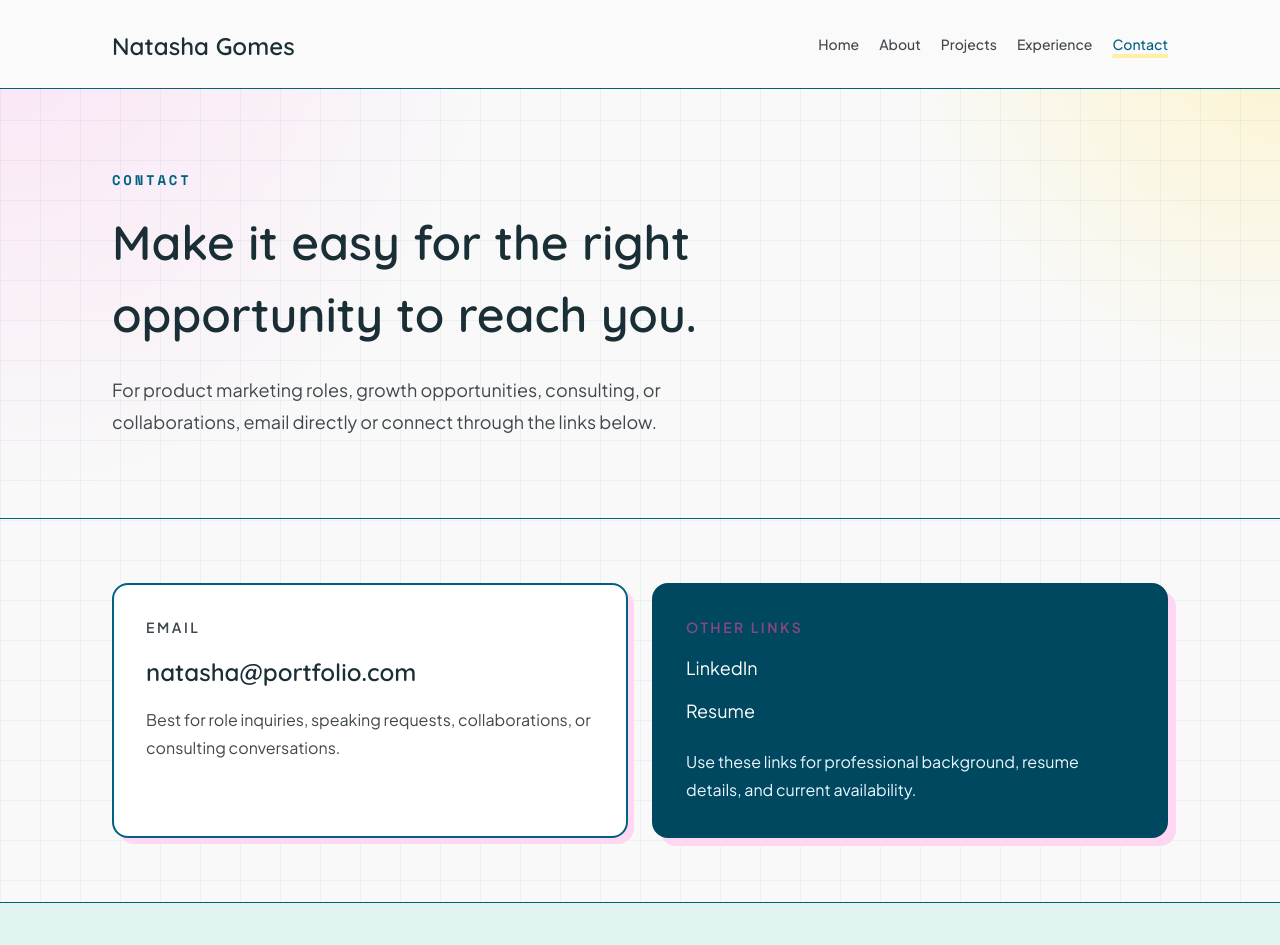
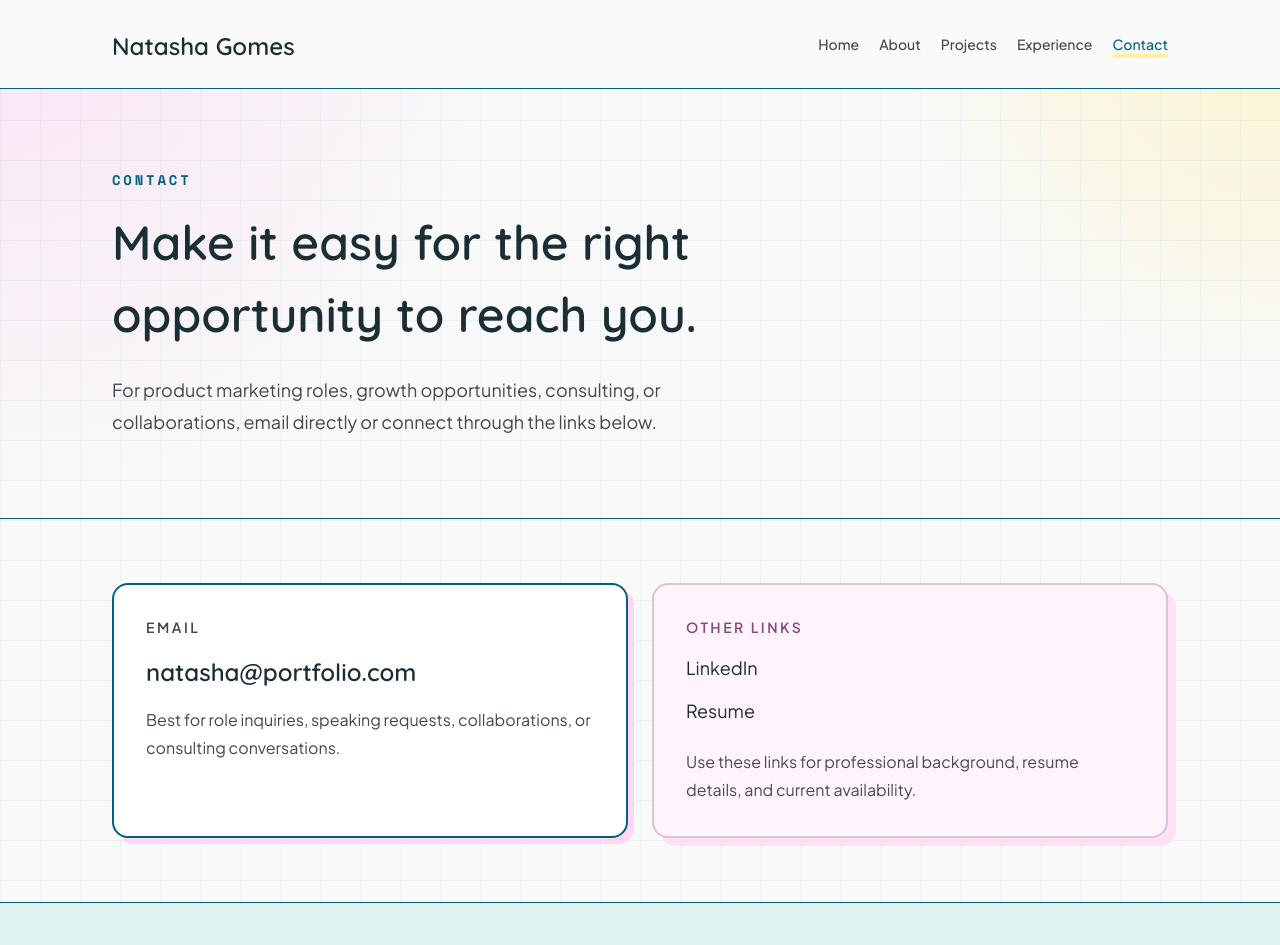
Before and after one commit to knnthgms/natasha-gomes-portfolio, a Next.js app: page /contact in a window 1280 px wide. Shown: the top 945 px of the page. Built offline with nearby package versions, Linux system fonts and the light colour scheme.

Commit message:
remove surface strong color

```diff
--- a/src/pages/contact.tsx
+++ b/src/pages/contact.tsx
@@ -46,15 +46,11 @@ const ContactPage = () => (
         <div className="mt-4 space-y-4 text-lg">
           {contact.linkCard.links.map((link) =>
             link.href.startsWith('/') ? (
-              <Link
-                key={link.label}
-                className="block text-white"
-                href={link.href}
-              >
+              <Link key={link.label} className="block" href={link.href}>
                 {link.label}
               </Link>
             ) : (
-              <a key={link.label} className="block text-white" href={link.href}>
+              <a key={link.label} className="block" href={link.href}>
                 {link.label}
               </a>
             ),
--- a/src/styles/global.css
+++ b/src/styles/global.css
@@ -11,7 +11,7 @@
     --theme-bg-muted: #e2e2e2;
     --theme-surface: #ffffff;
     --theme-surface-alt: #f3f3f4;
-    --theme-surface-strong: #004860;
+    --theme-surface-strong: #fff4fb;
     --theme-border: #006180;
     --theme-text: #1a2e35;
     --theme-text-muted: #40484d;
--- a/src/templates/Base.tsx
+++ b/src/templates/Base.tsx
@@ -264,7 +264,7 @@ const Base = () => (
           <ThemedButtonLink
             className="rounded-full px-6 py-3 text-sm font-semibold transition"
             href={home.contactCta.secondaryAction.href}
-            variant="outline"
+            variant="secondary"
           >
             {home.contactCta.secondaryAction.label}
           </ThemedButtonLink>
--- a/src/theme/Theme.tsx
+++ b/src/theme/Theme.tsx
@@ -59,7 +59,7 @@ const themeStyles = {
     letterSpacing: 0,
   },
   strongHeading: {
-    color: 'var(--theme-text-soft)',
+    color: 'var(--theme-text)',
     fontFamily: 'Quicksand, "Plus Jakarta Sans", sans-serif',
     letterSpacing: 0,
   },
@@ -75,11 +75,16 @@ const themeStyles = {
   },
   strongBody: {
     color:
-      'color-mix(in srgb, var(--theme-text-soft) 82%, var(--theme-accent-soft) 18%)',
+      'color-mix(in srgb, var(--theme-text-muted) 86%, var(--theme-accent-warm) 14%)',
   },
   highlight: {
     background:
-      'linear-gradient(transparent 34%, var(--theme-selection) 34% 86%, transparent 86%)',
+      'linear-gradient(135deg, color-mix(in srgb, var(--theme-selection) 84%, white 16%), color-mix(in srgb, var(--theme-accent-warm-soft) 58%, white 42%))',
+    border:
+      '1px solid color-mix(in srgb, var(--theme-accent-warm) 28%, white 72%)',
+    boxDecorationBreak: 'clone',
+    boxShadow:
+      'inset 0 -1px 0 color-mix(in srgb, var(--theme-accent-warm) 18%, transparent)',
     color: 'var(--theme-text)',
   },
   card: {
@@ -102,11 +107,20 @@ const themeStyles = {
   },
   strongCard: {
     background: 'var(--theme-surface-strong)',
-    borderColor: 'var(--theme-surface-strong)',
+    borderColor: 'color-mix(in srgb, var(--theme-accent-warm) 32%, white 68%)',
     borderRadius: '1rem',
     borderStyle: 'solid',
     borderWidth: 2,
-    boxShadow: '8px 8px 0 var(--theme-accent-warm-soft)',
+    boxShadow:
+      '8px 8px 0 color-mix(in srgb, var(--theme-accent-warm-soft) 74%, white 26%)',
+    color: 'var(--theme-text)',
+  },
+  highlightButton: {
+    background:
+      'linear-gradient(135deg, var(--theme-accent-warm), color-mix(in srgb, var(--theme-accent) 72%, var(--theme-accent-warm) 28%))',
+    border:
+      '2px solid color-mix(in srgb, var(--theme-accent-warm) 70%, var(--theme-accent-strong) 30%)',
+    boxShadow: '4px 4px 0 var(--theme-accent-warm-soft)',
     color: 'var(--theme-text-soft)',
   },
   primaryButton: {
@@ -203,7 +217,7 @@ const surfaceStyles: Record<SurfaceVariant, CSSProperties> = {
 };
 
 const buttonStyles = {
-  highlight: themeStyles.highlight,
+  highlight: themeStyles.highlightButton,
   outline: themeStyles.outlineButton,
   primary: themeStyles.primaryButton,
   secondary: themeStyles.secondaryButton,
@@ -214,7 +228,9 @@ const buttonHoverStyles: Record<
   CSSProperties
 > = {
   highlight: {
-    opacity: 0.9,
+    boxShadow: '3px 3px 0 var(--theme-accent-warm-soft)',
+    filter: 'saturate(1.08)',
+    transform: 'translate(1px, 1px)',
   },
   outline: {
     background: 'rgba(255, 255, 255, 0.1)',
--- a/src/utils/AppConfig.ts
+++ b/src/utils/AppConfig.ts
@@ -35,7 +35,7 @@ export const AppConfig = {
     backgroundMuted: '#e2e2e2',
     surface: '#ffffff',
     surfaceAlt: '#f3f3f4',
-    surfaceStrong: '#004860',
+    surfaceStrong: '#fff4fb',
     border: '#006180',
     text: '#1a2e35',
     textMuted: '#40484d',
```
